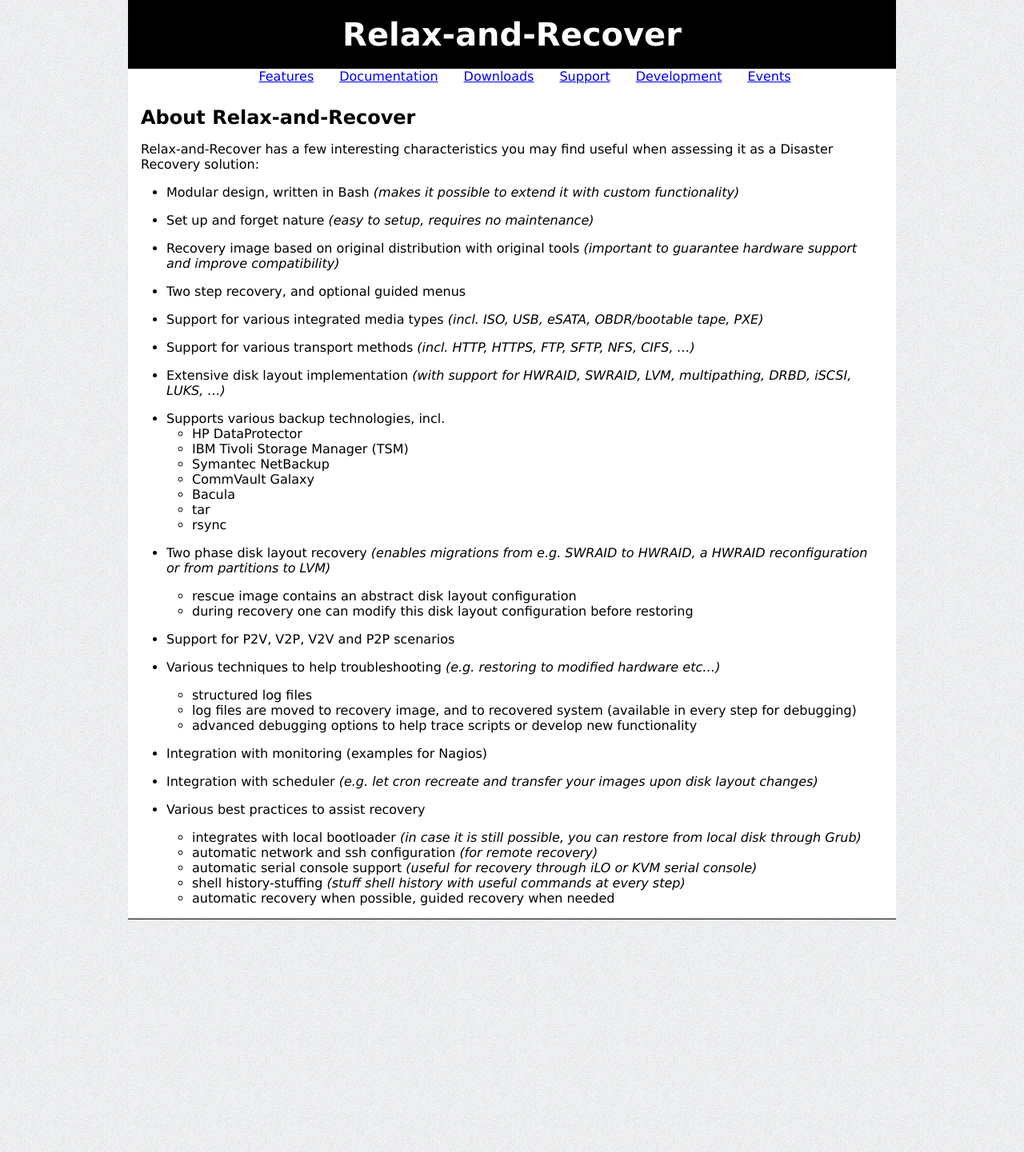
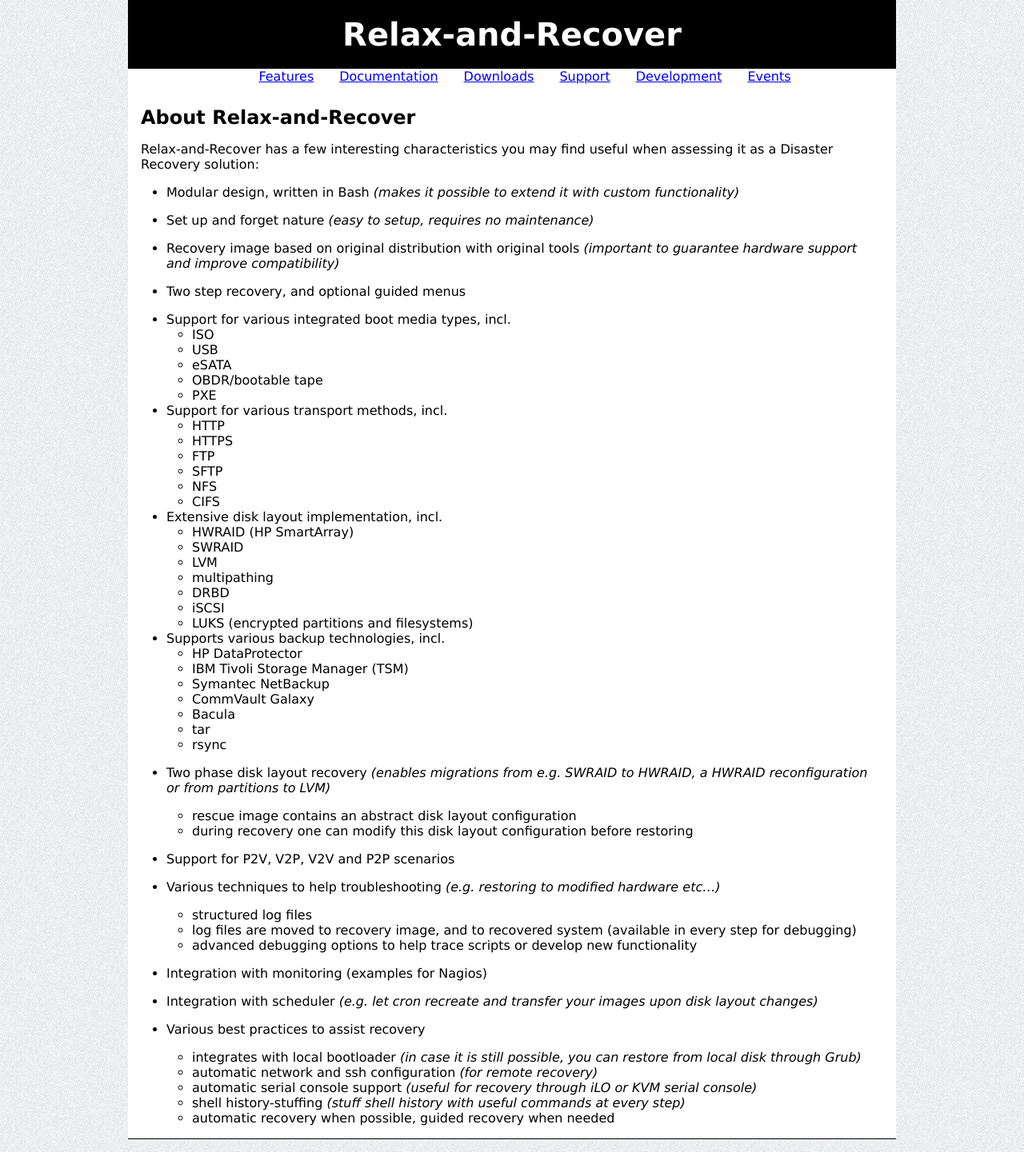
Before and after one commit to rear/rear.github.com, a Jekyll site: the page built from about/index.md, in a window 1280 px wide. Shown: the whole page at 80% size. Built offline with Jekyll 4.4.1, drawn with Linux system fonts in a browser that asks for light colours; comment, search, counter and statistics services are not loaded.

Commit message:
Better structure of features

```diff
--- a/about/index.md
+++ b/about/index.md
@@ -18,14 +18,29 @@
 
  * Two step recovery, and optional guided menus
 
- * Support for various integrated media types
-   _(incl. ISO, USB, eSATA, OBDR/bootable tape, PXE)_
+ * Support for various integrated boot media types, incl.
+   * ISO
+   * USB
+   * eSATA
+   * OBDR/bootable tape
+   * PXE
 
- * Support for various transport methods
-   _(incl. HTTP, HTTPS, FTP, SFTP, NFS, CIFS, ...)_
+ * Support for various transport methods, incl.
+   * HTTP
+   * HTTPS
+   * FTP
+   * SFTP
+   * NFS
+   * CIFS
 
- * Extensive disk layout implementation
-   _(with support for HWRAID, SWRAID, LVM, multipathing, DRBD, iSCSI, LUKS, ...)_
+ * Extensive disk layout implementation, incl.
+   * HWRAID (HP SmartArray)
+   * SWRAID
+   * LVM
+   * multipathing
+   * DRBD
+   * iSCSI
+   * LUKS (encrypted partitions and filesystems)
 
  * Supports various backup technologies, incl.
    * HP DataProtector
```
